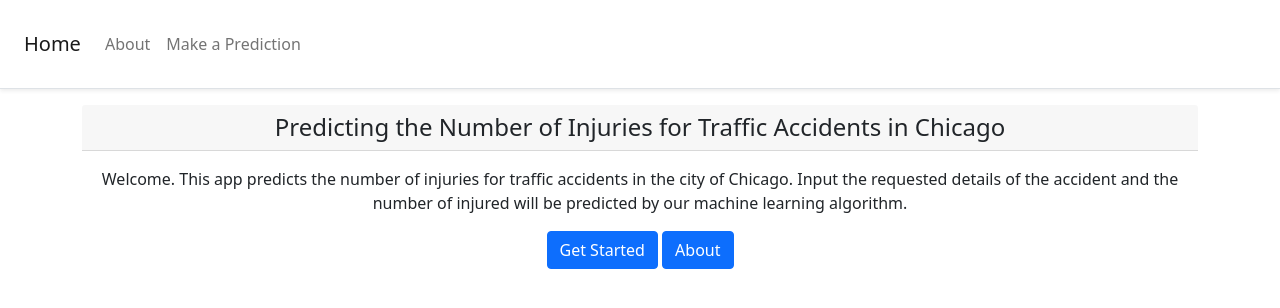
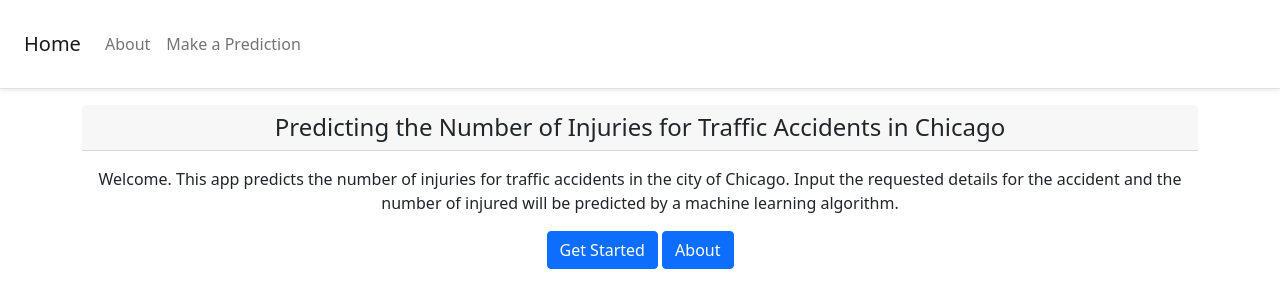
Before and after one commit to jkh-code/predicting-traffic-accident-injuries, a Flask app: page / in a window 1280 px wide. Shown: the top 308 px of the page. Run offline with Flask 2, Linux system fonts and the light colour scheme; some libraries are stand-ins or nearby versions.

Commit message:
Minor changes

```diff
--- a/app/templates/index.html
+++ b/app/templates/index.html
@@ -10,7 +10,7 @@
                 <h4 class="my-0 font-weight-normal text-center">Predicting the Number of Injuries for Traffic Accidents in Chicago</h4>
             </div>
             <div class="card-body">
-                <p>Welcome. This app predicts the number of injuries for traffic accidents in the city of Chicago. Input the requested details of the accident and the number of injured will be predicted by our machine learning algorithm.</p>
+                <p>Welcome. This app predicts the number of injuries for traffic accidents in the city of Chicago. Input the requested details for the accident and the number of injured will be predicted by a machine learning algorithm.</p>
 
                 <form action="/questions" method="post">
                     <button class="btn btn-primary btn-block" type="submit">Get Started</button>
```
